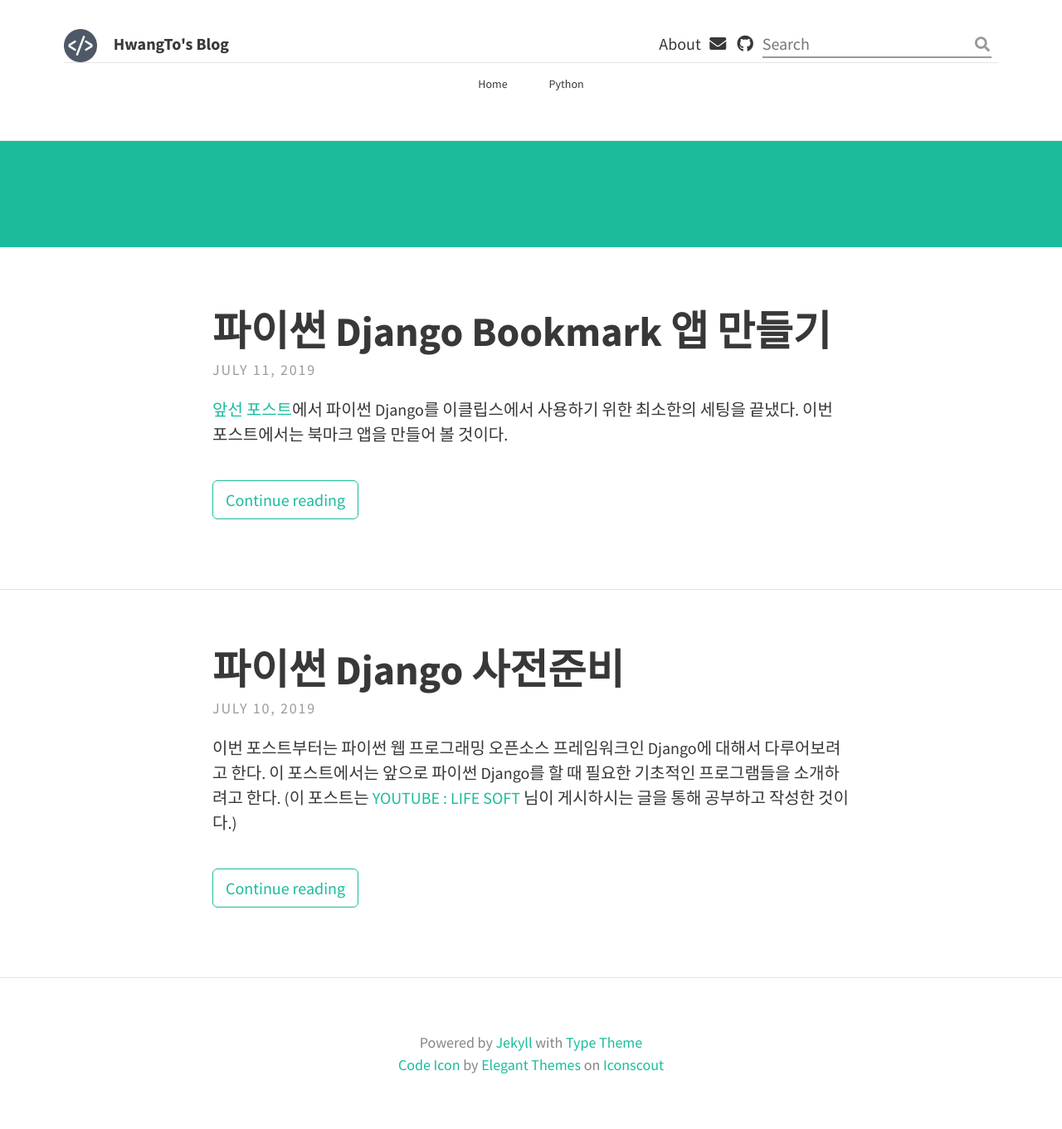
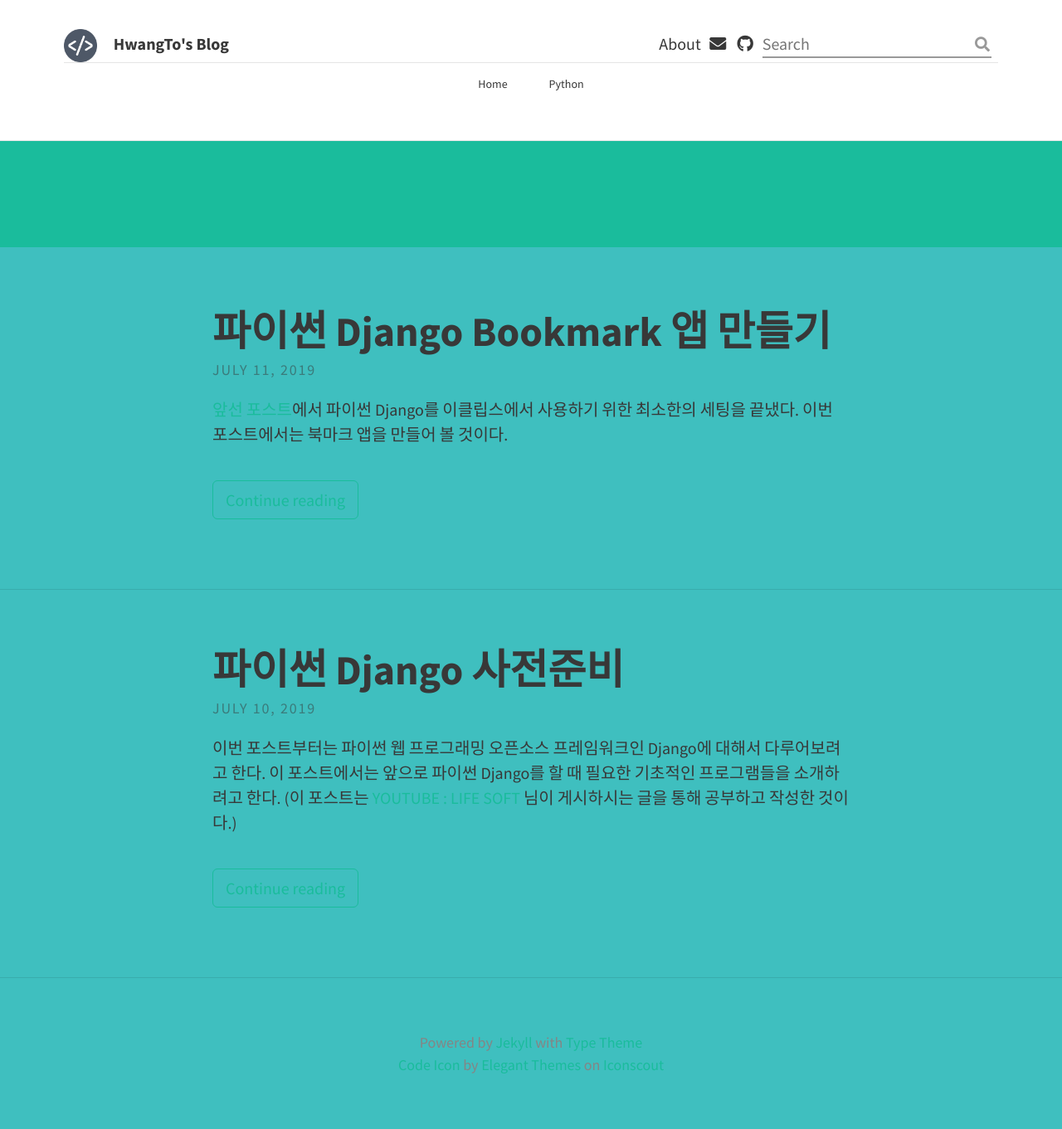
Before and after one commit to HwangToLee/HwangToLee.github.io, a Jekyll site: the page built from index.html, in a window 1280 px wide. Shown: the whole page at 83% size. Built offline with Jekyll 4.4.1, drawn with Linux system fonts in a browser that asks for light colours; nearby versions of some CDN libraries; the list of posts is cut into pages by our own code.

Commit message:
Update _variables.scss

```diff
--- a/_sass/base/_variables.scss
+++ b/_sass/base/_variables.scss
@@ -10,7 +10,7 @@ $padding-x-small: 3% !default;
 
 // Brand colours
 $brand-color: #fff !default;
-$background-color: #fff !default;
+$background-color: #3FBFBF !default;
 $border-color: rgba(0, 0, 0, 0.1) !default; // rgba recommended if using feature images
 
 // Typography colours
```
